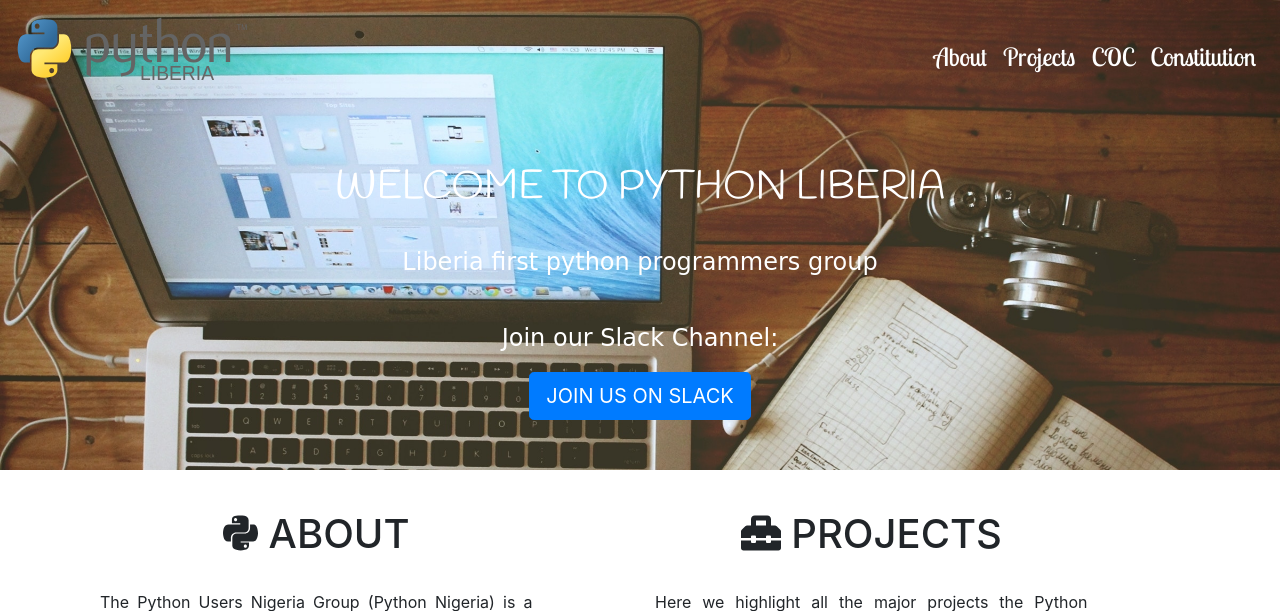
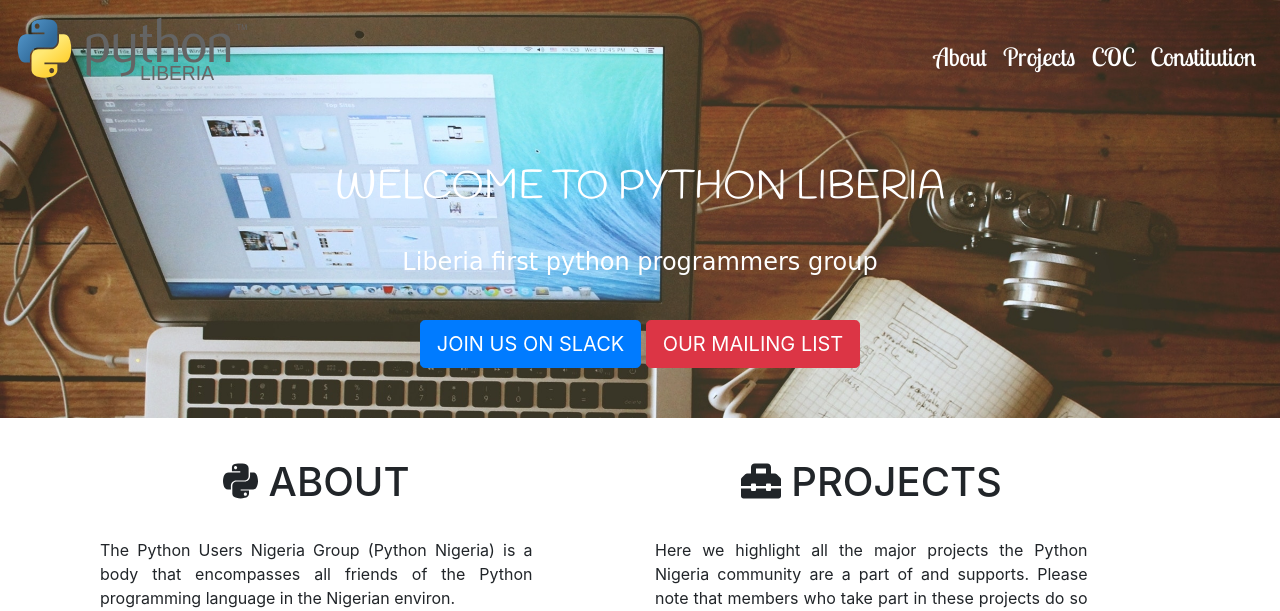
Before and after one commit to ehubliberia/pyliberia, a Django app: page / in a window 1280 px wide. Shown: the top 611 px of the page. Run offline with Django 3.2, Linux system fonts and the light colour scheme; some libraries are stand-ins or nearby versions; some web fonts are replaced.

Commit message:
Latest update

```diff
--- a/pythonliberia/settings.py
+++ b/pythonliberia/settings.py
@@ -23,7 +23,7 @@ BASE_DIR = os.path.dirname(os.path.dirname(os.path.abspath(__file__)))
 SECRET_KEY = 'vzdr04xhij66#ohp&9!%esj_ew)m&3=$_@r9gg=_yuq-5k52fb'
 
 # SECURITY WARNING: don't run with debug turned on in production!
-DEBUG = False
+DEBUG = True
 
 ALLOWED_HOSTS = ['*']
 
--- a/templates/index.html
+++ b/templates/index.html
@@ -15,8 +15,7 @@
   <br />
   <p> Liberia first python programmers group </p>
   <br />
-  <p> Join our Slack Channel: </p>
-  <a class="btn btn-lg btn-primary" href="https://py-liberia.herokuapp.com/" target="_blank"> JOIN US ON SLACK </a>
+  <a class="btn btn-lg btn-primary" href="https://py-liberia.herokuapp.com/" target="_blank"> JOIN US ON SLACK </a>   <a class="btn btn-lg btn-danger" href="https://py-liberia.herokuapp.com/" target="_blank"> OUR MAILING LIST </a>
 </div>
 {% endblock head %}
 {% block content %}
```
